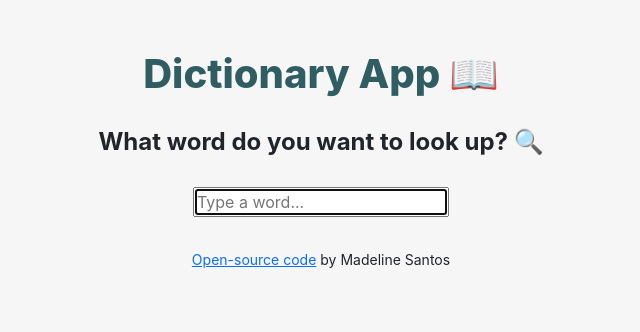
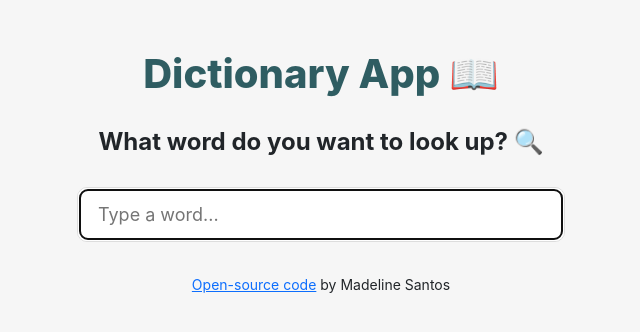
Before and after one commit to madtos12/dictionary-app, a React (Create React App) app: page / in a window 1280 px wide. Shown: the top 332 px of the page, without its empty margins (319-959 px from the left). Built offline with nearby package versions, Linux system fonts and the light colour scheme.

Commit message:
Added styling to search form

```diff
--- /dev/null
+++ b/src/Dictionary.css
@@ -0,0 +1,12 @@
+.search-bar {
+  margin: 30px auto;
+  display: block;
+  height: 55px;
+  color: #536162;
+  font-size: 18px;
+  line-height: 18px;
+  padding: 20px;
+  border: 1px solid #ddd;
+  border-radius: 10px;
+  width: 50%;
+}
--- a/src/Dictionary.js
+++ b/src/Dictionary.js
@@ -1,6 +1,7 @@
 import React, { useState } from "react";
 import axios from "axios";
 import Results from "./Results";
+import "./Dictionary.css";
 
 export default function Dictionary() {
   let [keyword, setKeyword] = useState("");
@@ -26,6 +27,7 @@ export default function Dictionary() {
     <div className="Dictionary">
       <form onSubmit={search}>
         <input
+          className="search-bar"
           type="search"
           placeholder="Type a word..."
           autoFocus={true}
```
